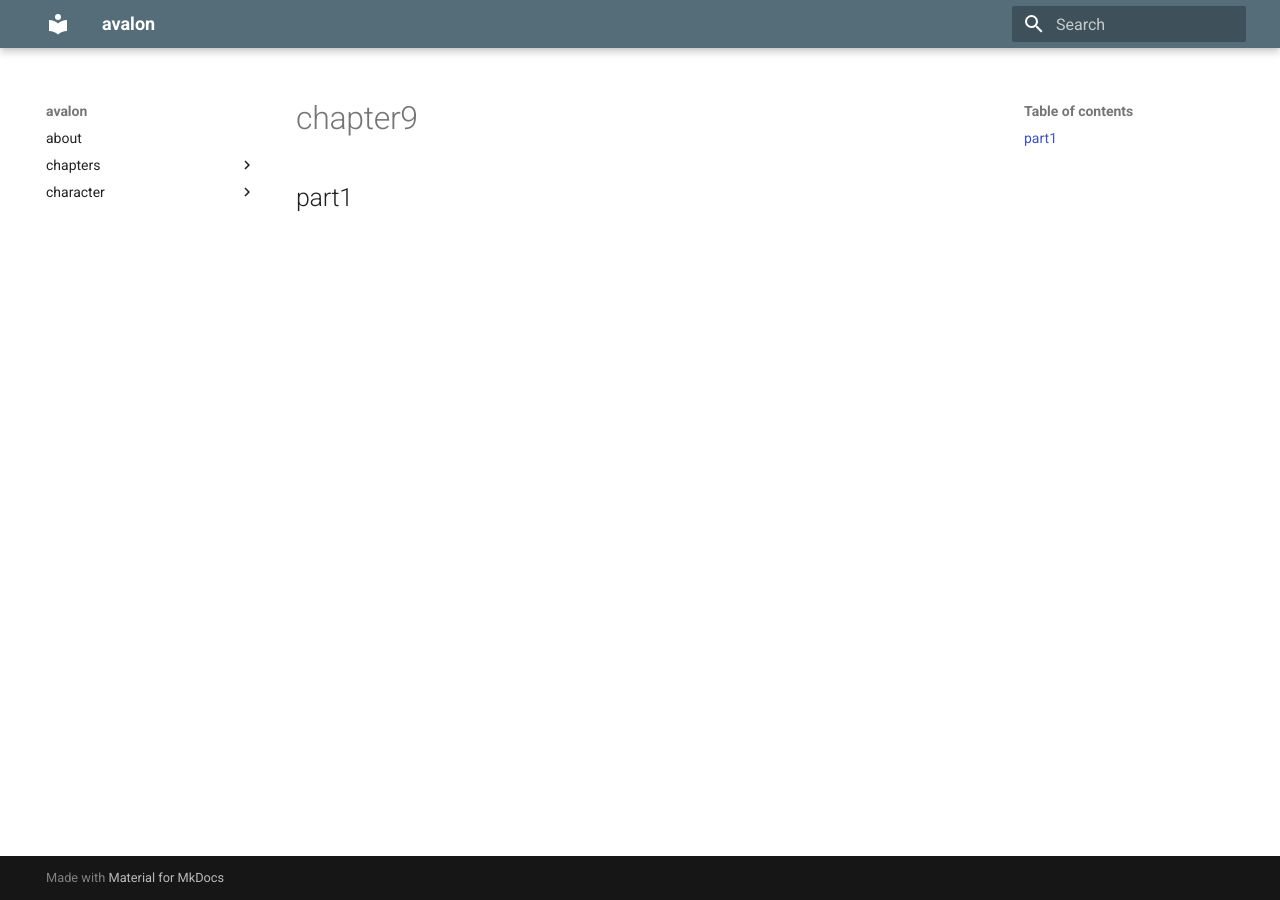
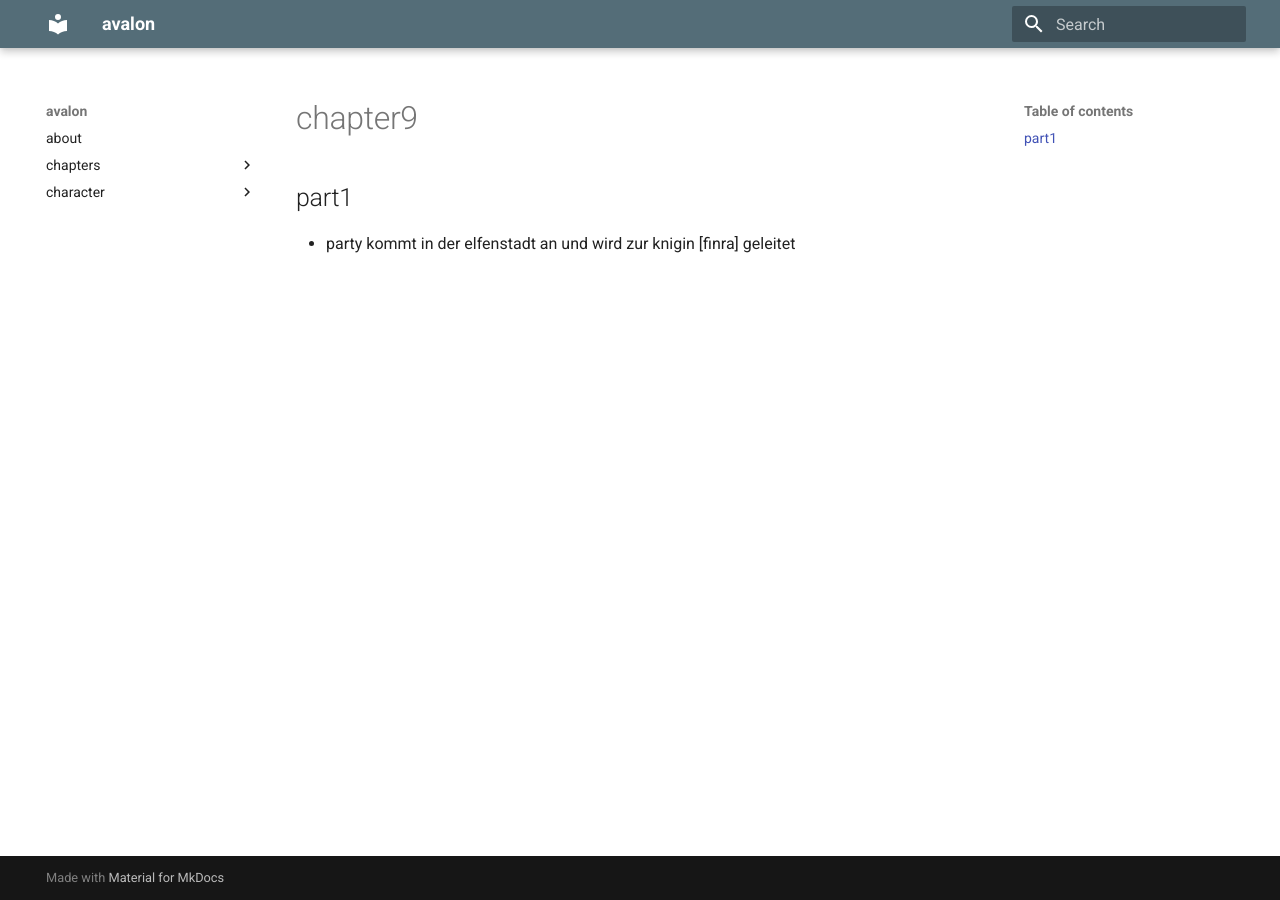
Before and after one commit to mkdocs-pnp/avalon, an MkDocs documentation site: the page built from docs/chapter/chapter9.md, in a window 1280 px wide. Built offline with MkDocs 1.6.1 and Material for MkDocs 9.7.7, drawn with Linux system fonts in a browser that asks for light colours.

Commit message:
Update chapter9.md

```diff
--- a/docs/chapter/chapter9.md
+++ b/docs/chapter/chapter9.md
@@ -1,3 +1,5 @@
 # chapter9
 
 ## part1
+
+* party kommt in der elfenstadt an und wird zur knigin [finra] geleitet
```
